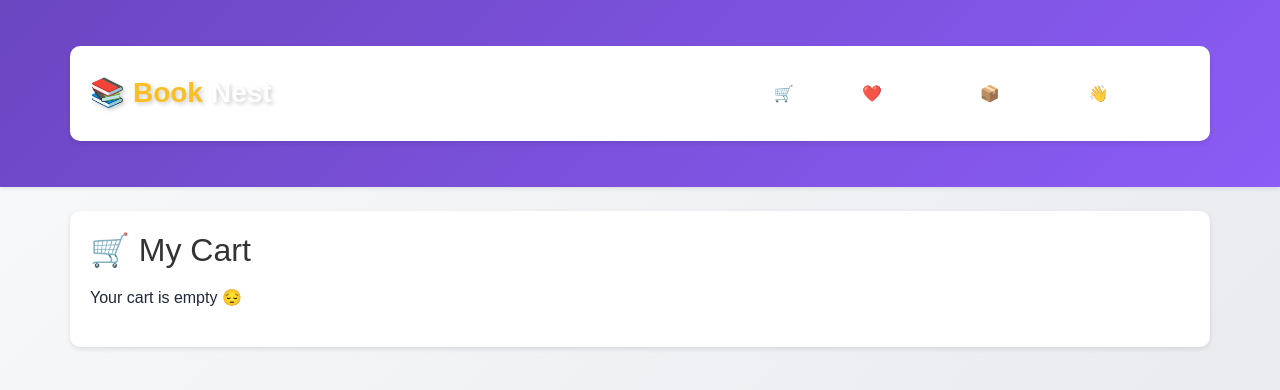
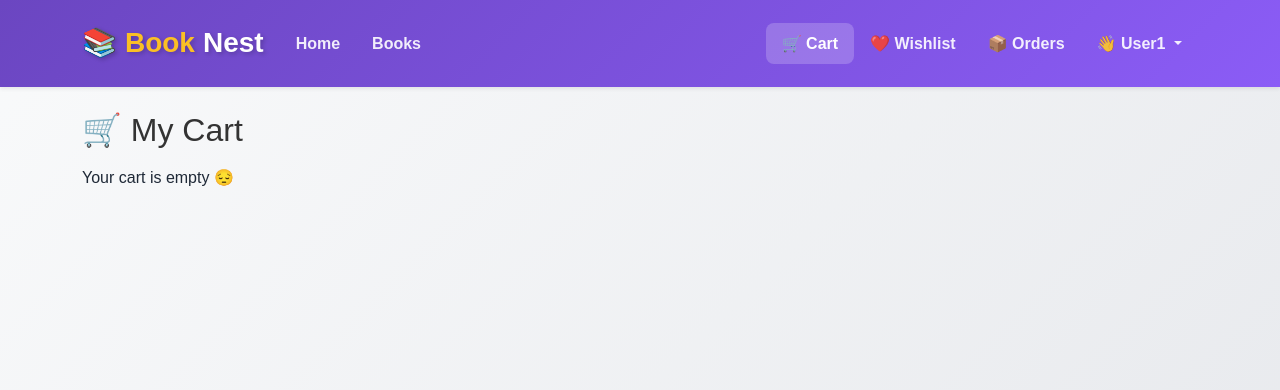
Before and after one commit to reezmahanan/BookNest, a PHP site: page /bookshop/pages/view_cart.php in a window 1280 px wide. Shown: the top 390 px of the page. Run offline with PHP 8.4, Linux system fonts and the light colour scheme; a user stored in the database is signed in; data comes from the database, SQL or seed files in the repository.

Commit message:
Remove container styles from view_cart.php
Removed container styles from view_cart.php.

```diff
--- a/pages/view_cart.php
+++ b/pages/view_cart.php
@@ -32,15 +32,6 @@ $total = 0;
             background-color: #f6f6f6;
             margin: 0;
             padding: 0;
-        }
-
-        .container {
-            width: 90%;
-            margin: 30px auto;
-            background-color: white;
-            padding: 20px;
-            border-radius: 10px;
-            box-shadow: 0 2px 5px rgba(0,0,0,0.1);
         }
 
         h2 {
```
